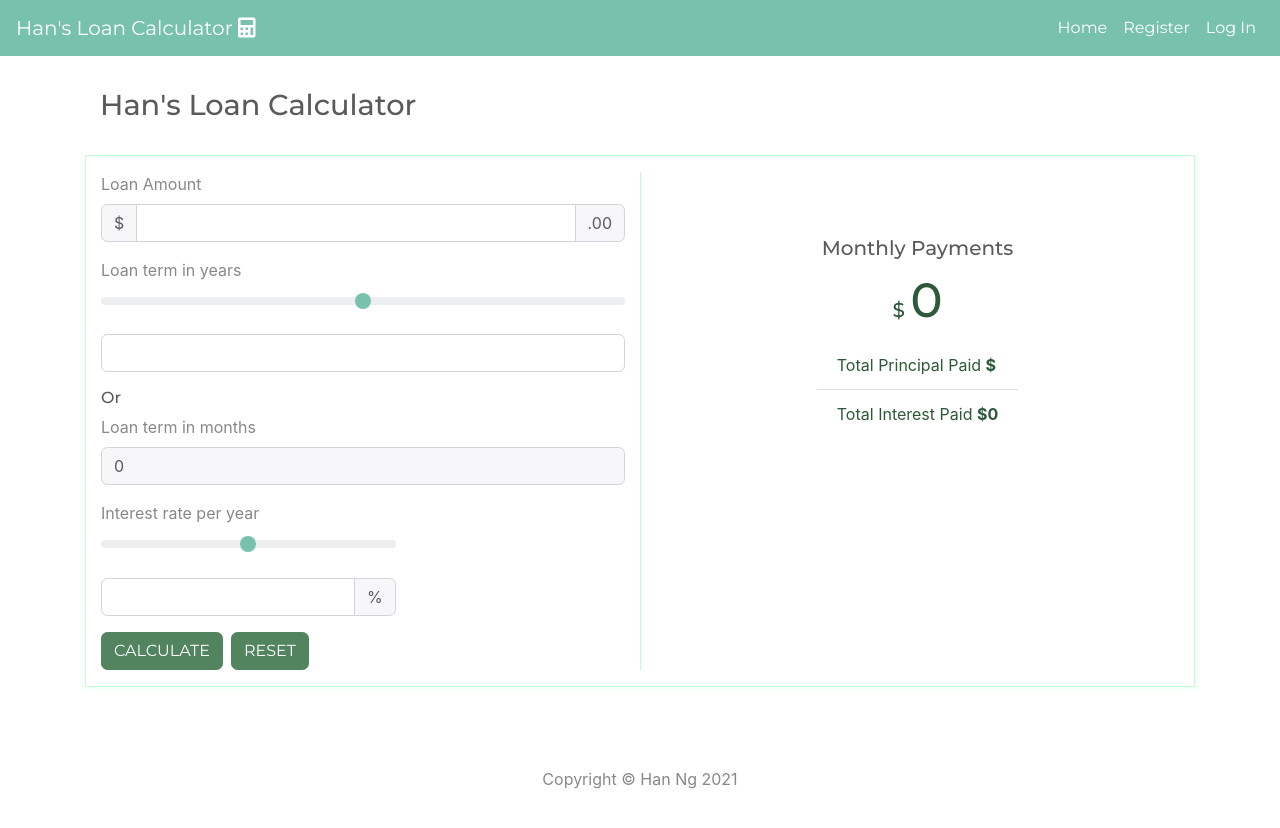
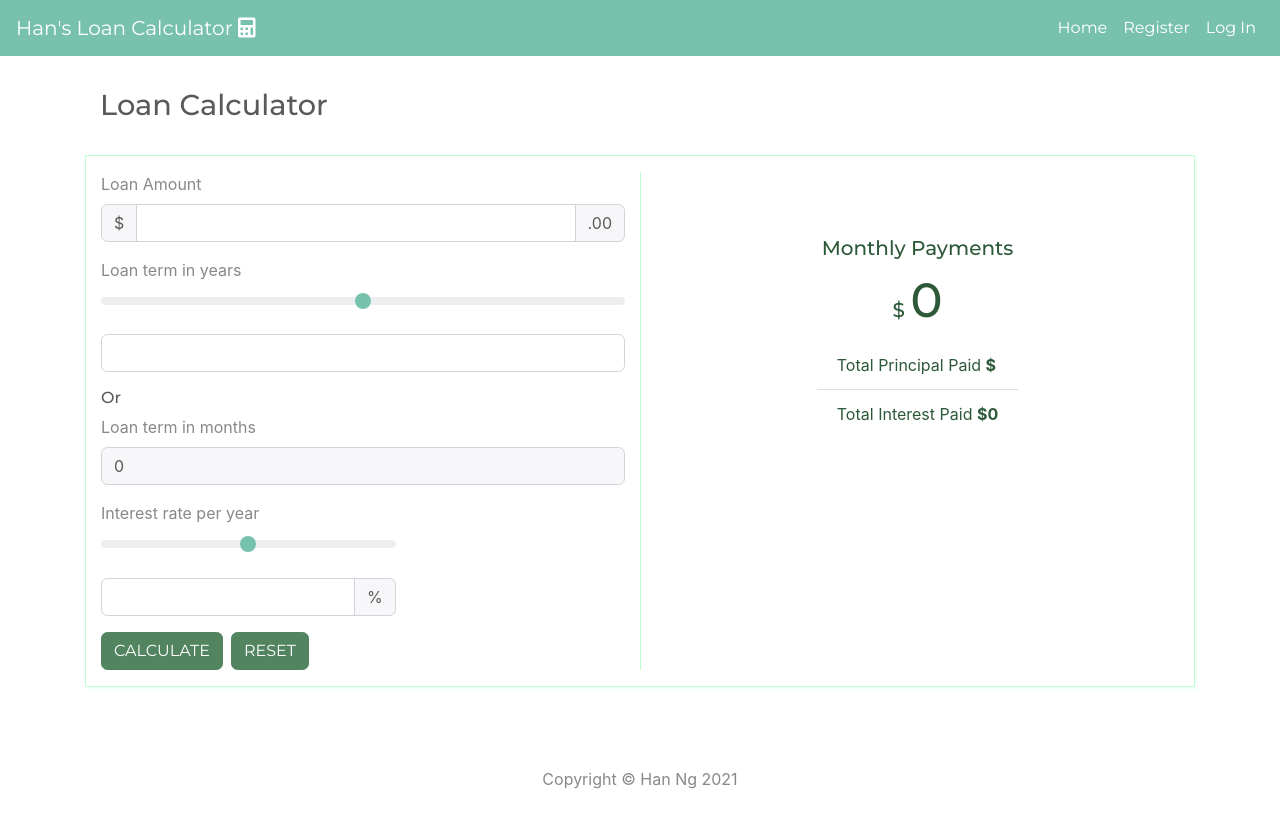
Before and after one commit to hanvnguyen94/loan-calculator, a React (Create React App) app: page /#/ in a window 1280 px wide. Shown: the top 828 px of the page. Built offline with nearby package versions, Linux system fonts and the light colour scheme.

Commit message:
removed authorization options

```diff
--- a/src/App.js
+++ b/src/App.js
@@ -70,8 +70,8 @@ class App extends Component {
             <AuthenticatedRoute user={user} path='/change-pw' render={() => (
               <ChangePassword msgAlert={this.msgAlert} user={user} />
             )} />
-            <Route exact path='/' user={user} render={() => (
-              <Calculator msgAlert={this.msgAlert} user={user} />
+            <Route exact path='/' render={() => (
+              <Calculator />
             )} />
           </Container>
         </main>
--- a/src/api/loan.js
+++ b/src/api/loan.js
@@ -51,7 +51,7 @@ export const loanDelete = (id, user) => {
   })
 }
 
-export const calculatorUpdate = (id, loan, user) => {
+export const loanUpdate = (id, loan, user) => {
   return axios({
     url: apiUrl + `/loans/${id}`,
     method: 'PATCH',
--- a/src/components/Calculator.js
+++ b/src/components/Calculator.js
@@ -116,7 +116,7 @@ const Calculator = () => {
 
   return (
     <Container>
-      <h1>Han's Loan Calculator</h1>
+      <h1>Loan Calculator</h1>
       <Row className='py-3 my-3 box-around'>
         <Col md={6}>
           <div className='flex-container1'>
@@ -247,7 +247,7 @@ const Calculator = () => {
         <Col md={6} className='results'>
           {/* displaying results card */}
           <div className='flex-container2'>
-            <Card.Title className='px-4'>Monthly Payments</Card.Title>
+            <Card.Title style={{ color: '#2d5939' }} className='px-4'>Monthly Payments</Card.Title>
             <Card.Title style={{ color: '#2d5939' }} className='px-4'>
               $ <span style={{ fontSize: '3rem' }}>{results.monthlyPayment}</span>
             </Card.Title>
```
